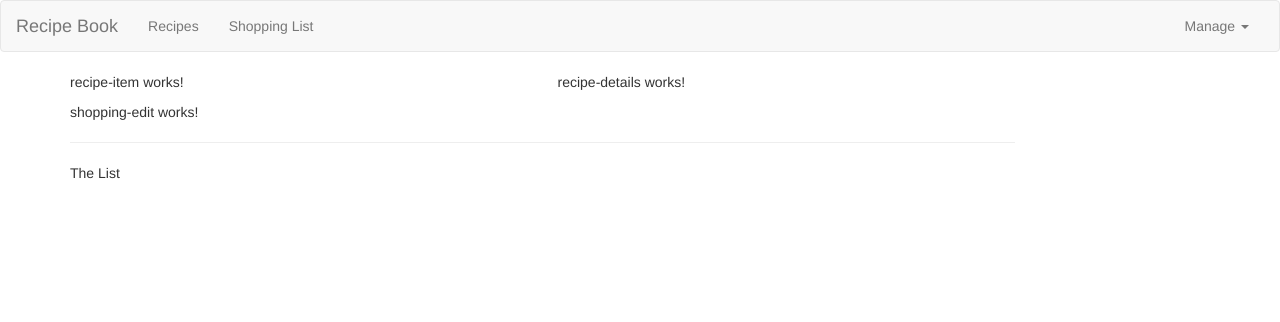
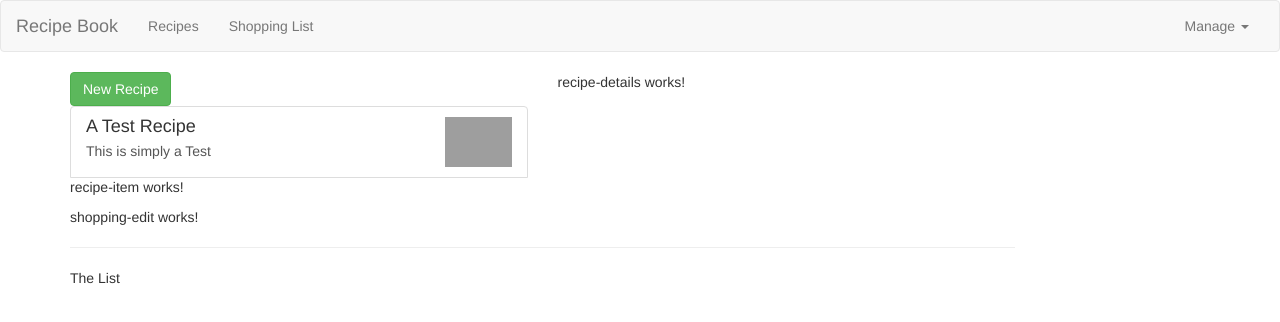
Before and after one commit to samme4life/Angular6, an Angular app in the folder ng6-complete-guide/: page / in a window 1280 px wide. Shown: the top 322 px of the page. Built offline with nearby package versions, Linux system fonts and the light colour scheme; grey boxes are pictures that could not be loaded.

Commit message:
Sec 3 Lec 49 Outputting a list of Recipes with ngFor

```diff
--- a/ng6-complete-guide/src/app/recipes/recipe-list/recipe-list.component.html
+++ b/ng6-complete-guide/src/app/recipes/recipe-list/recipe-list.component.html
@@ -1 +1,23 @@
-<app-recipe-item></app-recipe-item>
+<div class="row">
+  <div class="col-xs-12">
+    <button class="btn btn-success">New Recipe</button>
+  </div>
+</div>
+<div class="row">
+  <div class="col-xs-12">
+    <a href="#" class="list-group-item clearfix"
+    *ngFor="let recipe of recipes">
+      <div class="pull-left">
+        <h4 class="list-group-item-heading">{{recipe.name}}</h4>
+        <p class="list-group-item-text">{{recipe.description}}</p>
+      </div>
+      <span class="pull-right">
+        <img
+          [src]="recipe.imagePath"
+          alt="{{recipe.name}}"
+          class="img-responsive" style="max-height: 50px;">
+      </span>
+    </a>
+    <app-recipe-item></app-recipe-item>
+  </div>
+</div>
--- a/ng6-complete-guide/src/app/recipes/recipe-list/recipe-list.component.ts
+++ b/ng6-complete-guide/src/app/recipes/recipe-list/recipe-list.component.ts
@@ -1,4 +1,5 @@
 import { Component, OnInit } from '@angular/core';
+import {Recipe} from "../recipe.model";
 
 @Component({
   selector: 'app-recipe-list',
@@ -7,6 +8,11 @@
 })
 export class RecipeListComponent implements OnInit {
 
+  recipes: Recipe[] = [
+    new Recipe('A Test Recipe', 'This is simply a Test',
+      'https://www.slenderkitchen.com/sites/default/themes/slender_kitchen_theme/images/slide/slenderkitchen-meal-plan-recipe-c.png')
+  ];
+
   constructor() { }
 
   ngOnInit() {
--- /dev/null
+++ b/ng6-complete-guide/src/app/recipes/recipe.model.ts
@@ -0,0 +1,14 @@
+/**
+ * Created by sameera on 7/09/2018.
+ */
+export class Recipe {
+  public name: string;
+  public description: string;
+  public imagePath: string;
+
+  constructor(name: string, description: string, imagePath: string) {
+    this.name = name;
+    this.description = description;
+    this.imagePath = imagePath;
+  }
+}
```
